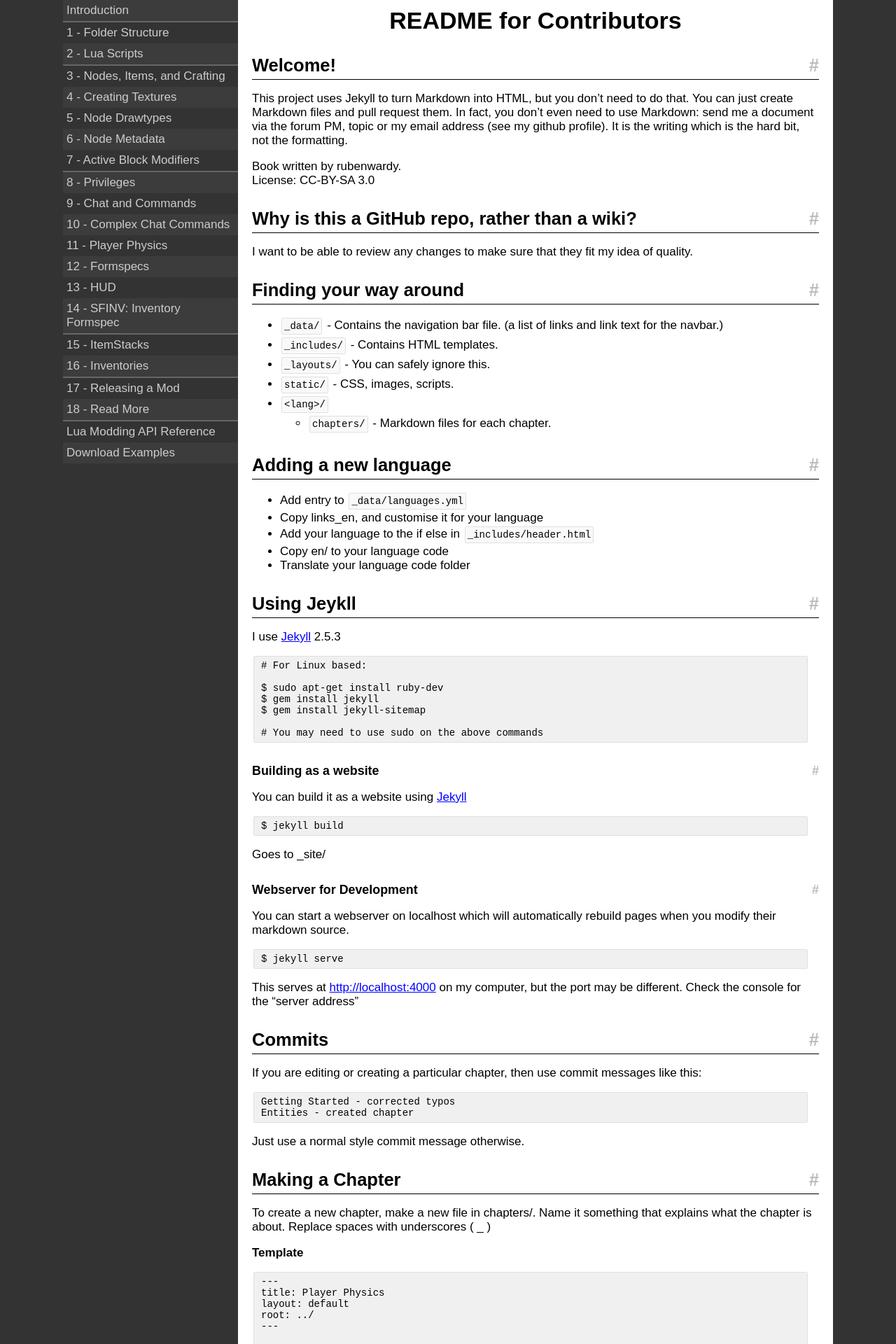
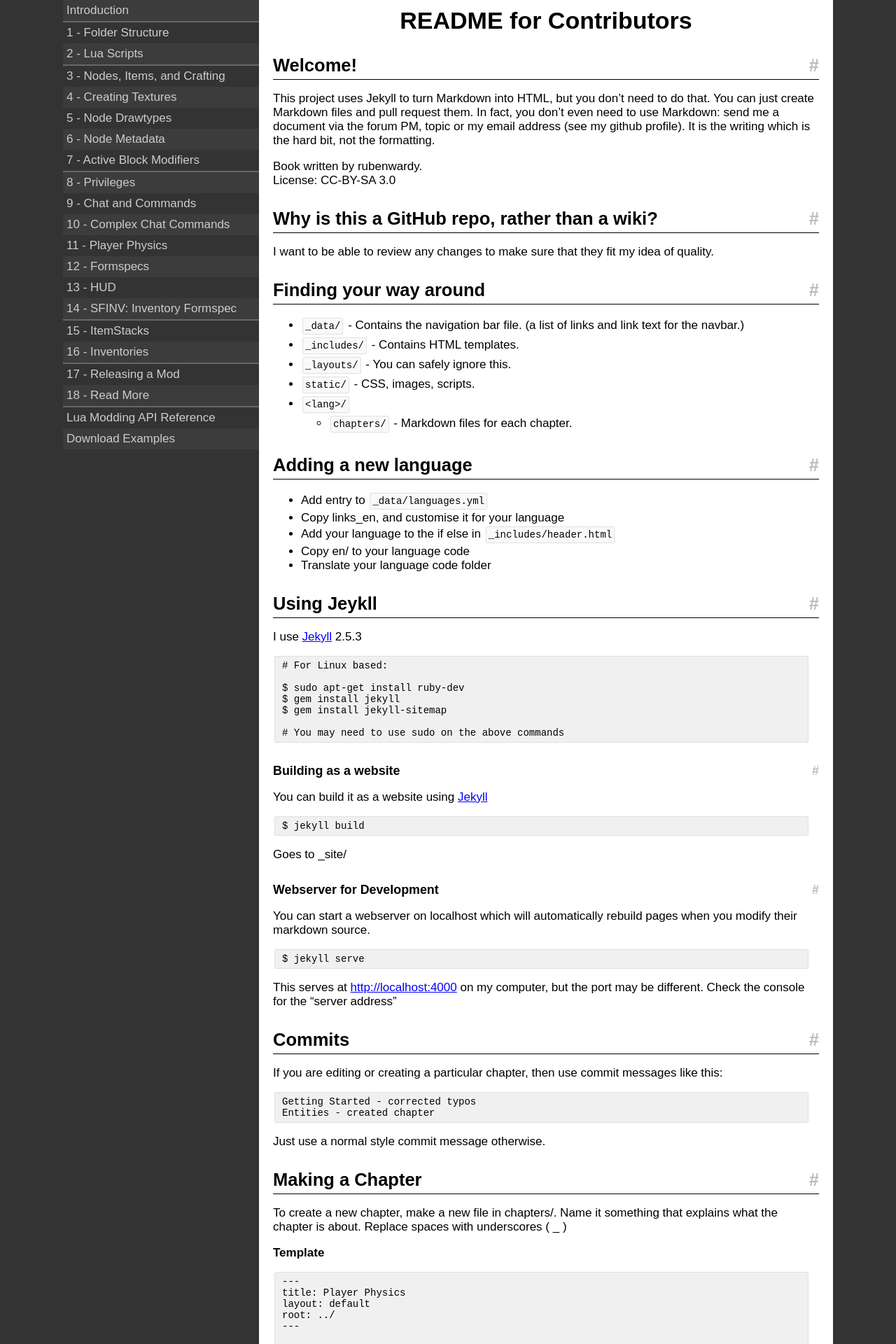
Before and after one commit to rubenwardy/minetest_modding_book, a Jekyll site: the page built from README.md, in a window 1280 px wide. Shown: the top 1920 px of the page at 70% size. Built offline with Jekyll 4.4.1, drawn with Linux system fonts in a browser that asks for light colours; nearby versions of some CDN libraries.

Commit message:
Increase sidebar size

```diff
--- a/_sass/_main.scss
+++ b/_sass/_main.scss
@@ -20,7 +20,7 @@ html, body {
 	margin: 0;
 	padding: 0 20px 20px 20px;
 	position: absolute;
-	left: 250px;
+	left: 280px;
 	right: 0;
 	top: 0;
 }
@@ -28,7 +28,7 @@ html, body {
 #navbar {
 	position: absolute;
 	left: 0;
-	width: 250px;
+	width: 280px;
 	top: 0;
 	padding: 0;
 	margin: 0;
```
